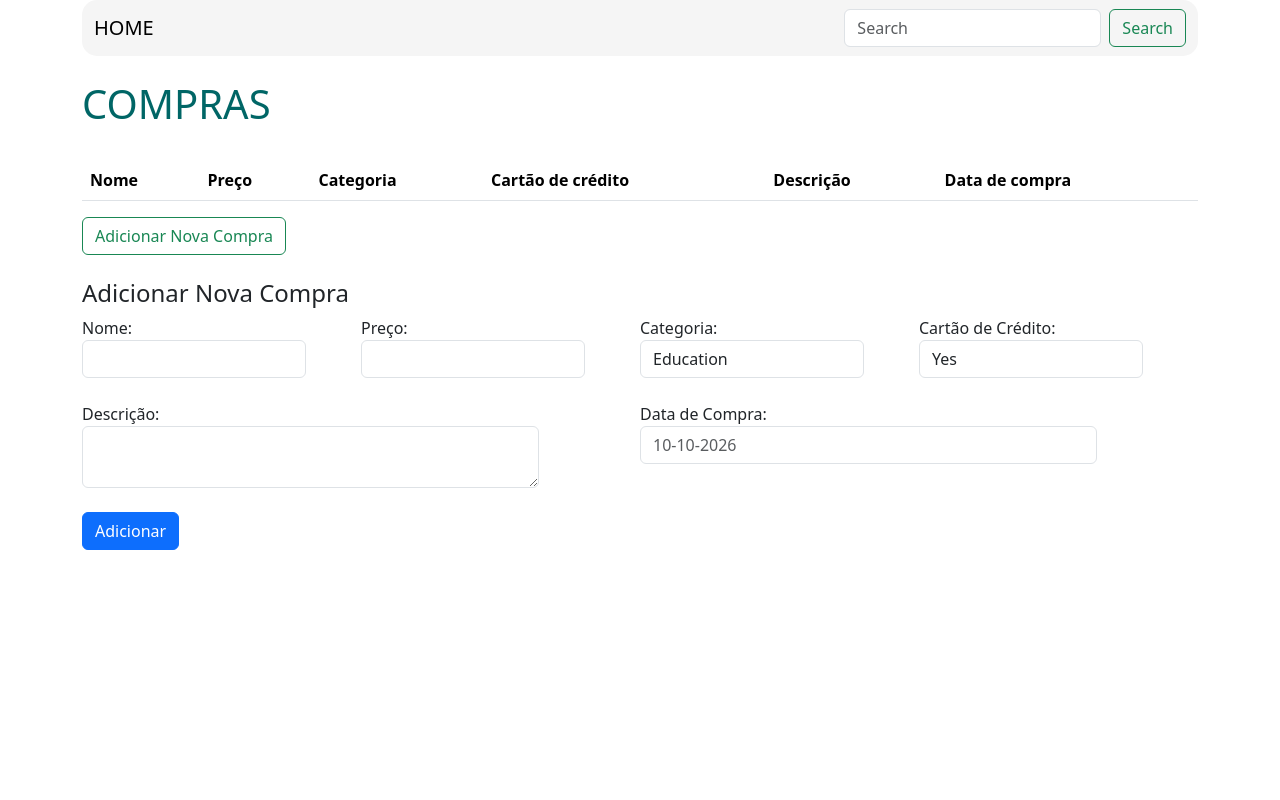
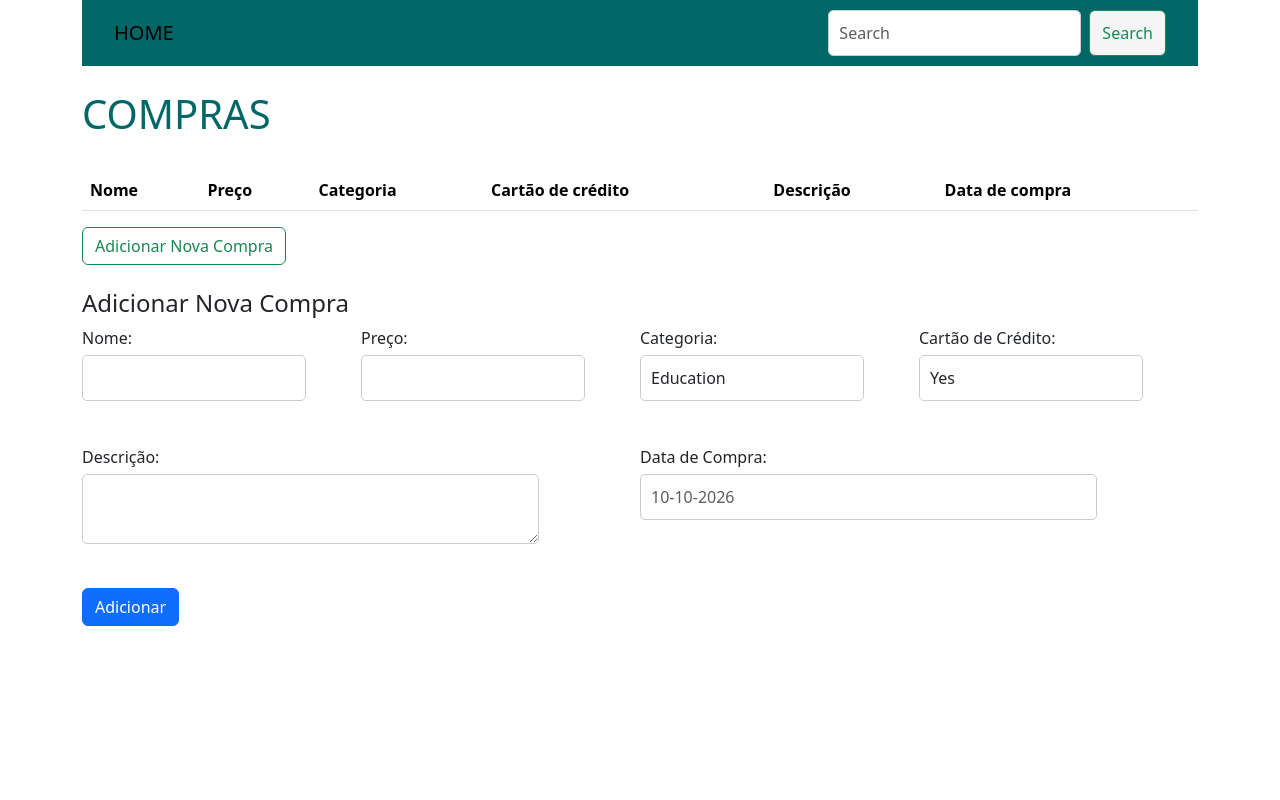
Before and after one commit to Marcoslsl/Financial-Management-Platform, a Django app: page / in a window 1280 px wide. Run offline with Django 4.2, Linux system fonts and the light colour scheme; lists and menus that the app fills with data are empty.

Commit message:
feat: add static files

```diff
--- a/static/css/style.css
+++ b/static/css/style.css
@@ -1,3 +1,9 @@
+body, html {
+    height: 100%;
+    margin: 0;
+    padding: 0;
+}
+
 :root {
   --cor-1: #f5f5f5;
   --cor-2: #e9e9e9;
@@ -7,12 +13,21 @@
 }
 
 .custom-navbar{
-  border-radius: 15px;
-  background-color: var(--cor-1);
+  background-color: var(--cor-3);
+  margin: 0; /* Remova a margem padrão da lista */
+  padding: 10px 20px; /* Adicione espaçamento interno aos elementos */
+}
+
+.title-navbar{
+  color: var(--cor-1);
 }
 
 .btn-color{
   background-color: var(--cor-1);
+}
+
+.btn-logout{
+  border-radius: 10px;
 }
 
 .h1-class{
@@ -31,3 +46,47 @@
         white-space: nowrap;
 /* Opcional: adicione margem à direita para espaço entre os elementos */
 }
+
+.login-cadastro {
+        width: 300px; /* Define a largura do container */
+        padding: 20px; /* Espaçamento interno */
+        border-radius: 10px; /* Bordas arredondadas */
+        box-shadow: 0px 0px 10px rgba(0, 0, 0, 0.2); /* Sombra */
+        text-align: center; /* Centraliza o conteúdo verticalmente */
+        border: 2px solid var(--cor-3);
+    }
+
+.div-login{
+    display: flex;
+    align-items: center;
+    justify-content: center;
+    height: 100%;
+}
+
+
+.form-group {
+    margin-bottom: 20px;
+}
+
+label {
+    display: block;
+    margin-bottom: 5px;
+}
+
+.form-control {
+    width: 100%;
+    padding: 10px;
+    border: 1px solid #ccc;
+    border-radius: 5px;
+}
+
+.btn-cad-log {
+    padding: 10px 20px;
+    background-color: var(--cor-4);
+    color: var(--cor-1);
+    transition: background-color 0.3s;
+}
+
+.btn-cad-log:hover {
+    background-color: rgba(0, 133, 132, 0.5); /* Use a cor com 70% de transparência ao passar o mouse */
+}
```
